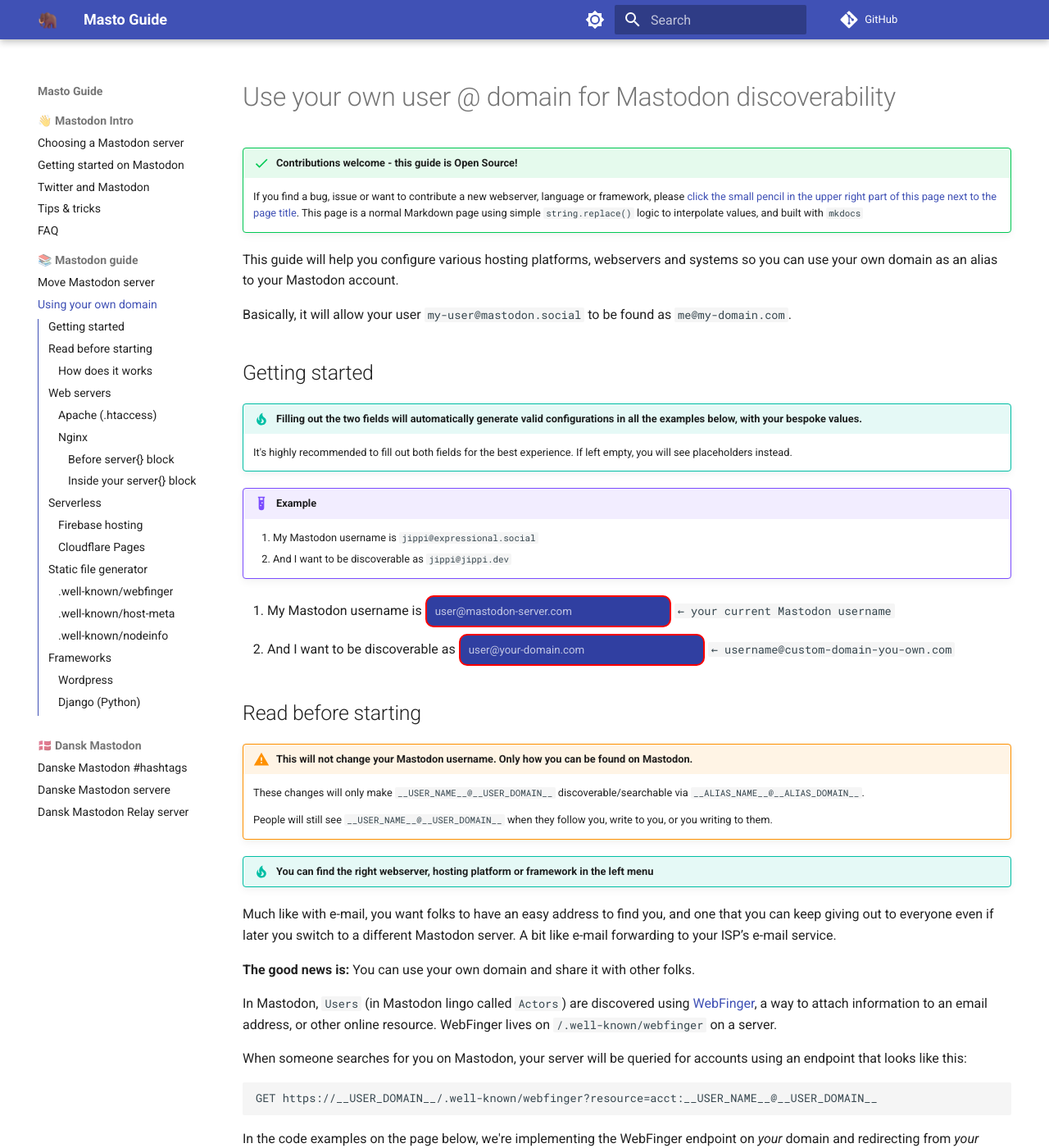
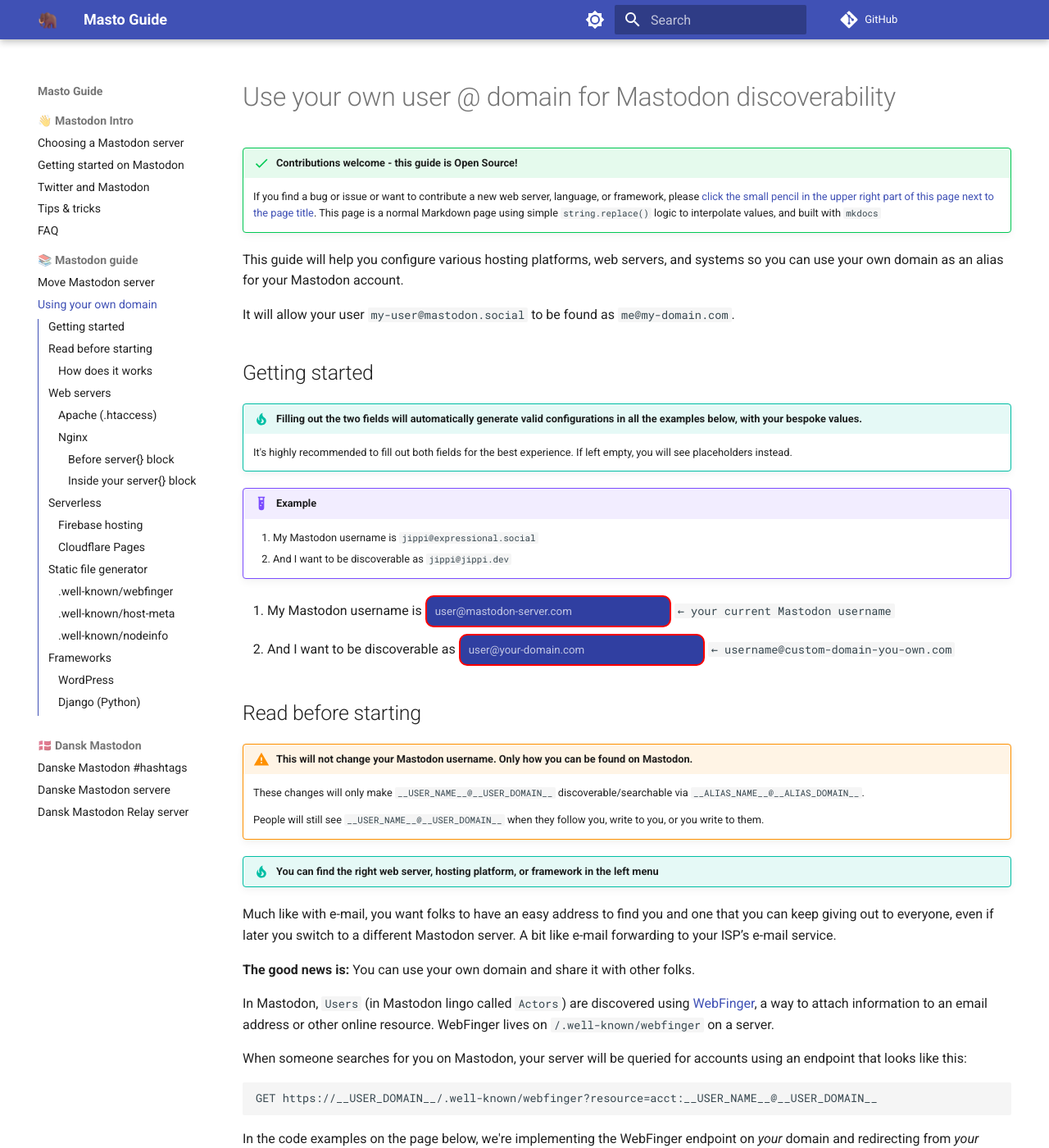
Before and after one commit to jippi/masto-guide, an MkDocs documentation site: the page built from docs/guide/use-your-own-domain.md, in a window 1280 px wide and 1400 px high. Shown: the whole window at 82% size. Built offline with MkDocs 1.6.1 and Material for MkDocs 9.7.7, drawn with Linux system fonts in a browser that asks for light colours; comment, search, counter and statistics services are not loaded; some of the changed text lies outside the part shown.

Commit message:
copy
Signed-off-by: Christian Winther <jippignu@gmail.com>

````diff
--- a/docs/guide/use-your-own-domain.md
+++ b/docs/guide/use-your-own-domain.md
@@ -2,11 +2,11 @@
 
 !!! success "Contributions welcome - this guide is Open Source!"
 
-    If you find a bug, issue or want to contribute a new webserver, language or framework, please [click the small pencil in the upper right part of this page next to the page title](https://github.com/jippi/masto-guide/blob/main/docs/guide/use-your-own-domain.md){target=_blank}. This page is a normal Markdown page using simple `string.replace()` logic to interpolate values, and built with `mkdocs`
+    If you find a bug or issue or want to contribute a new web server, language, or framework, please [click the small pencil in the upper right part of this page next to the page title](https://github.com/jippi/masto-guide/blob/main/docs/guide/use-your-own-domain.md){target=_blank}. This page is a normal Markdown page using simple `string.replace()` logic to interpolate values, and built with `mkdocs`
 
-This guide will help you configure various hosting platforms, webservers and systems so you can use your own domain as an alias to your Mastodon account.
+This guide will help you configure various hosting platforms, web servers, and systems so you can use your own domain as an alias for your Mastodon account.
 
-Basically, it will allow your user `my-user@mastodon.social` to be found as `me@my-domain.com`.
+It will allow your user `my-user@mastodon.social` to be found as `me@my-domain.com`.
 
 ## Getting started
 
@@ -28,15 +28,15 @@ Basically, it will allow your user `my-user@mastodon.social` to be found as `me@
 
     These changes will only make `__USER_NAME__@__USER_DOMAIN__` discoverable/searchable via `__ALIAS_NAME__@__ALIAS_DOMAIN__`.
 
-    People will still see `__USER_NAME__@__USER_DOMAIN__` when they follow you, write to you, or you writing to them.
+    People will still see `__USER_NAME__@__USER_DOMAIN__` when they follow you, write to you, or you write to them.
 
-!!! tip "You can find the right webserver, hosting platform or framework in the left menu"
+!!! tip "You can find the right web server, hosting platform, or framework in the left menu"
 
-Much like with e-mail, you want folks to have an easy address to find you, and one that you can keep giving out to everyone even if later you switch to a different Mastodon server. A bit like e-mail forwarding to your ISP’s e-mail service.
+Much like with e-mail, you want folks to have an easy address to find you and one that you can keep giving out to everyone, even if later you switch to a different Mastodon server. A bit like e-mail forwarding to your ISP’s e-mail service.
 
 **The good news is:** You can use your own domain and share it with other folks.
 
-In Mastodon, `Users` (in Mastodon lingo called `Actors`) are discovered using [WebFinger](https://webfinger.net/){target=_blank}, a way to attach information to an email address, or other online resource. WebFinger lives on `/.well-known/webfinger` on a server.
+In Mastodon, `Users` (in Mastodon lingo called `Actors`) are discovered using [WebFinger](https://webfinger.net/){target=_blank}, a way to attach information to an email address or other online resource. WebFinger lives on `/.well-known/webfinger` on a server.
 
 When someone searches for you on Mastodon, your server will be queried for accounts using an endpoint that looks like this:
 
@@ -50,15 +50,15 @@ In the code examples on the page below, we're implementing the WebFinger endpoin
 
 !!! tip "The WebFinger request flow looks like this when your alias is set up"
 
-This is a slightly more technical overview on how the alias functionality work in practice.
+This is a slightly more technical overview of how the alias functionality works.
 
 1. A user searches for `__ALIAS_NAME__@__ALIAS_DOMAIN__` on a Mastodon server called `example.com`
 1. The `example.com` Mastodon server queries the WebFinger endpoint at `__ALIAS_DOMAIN__`, asking for the `__ALIAS_NAME__@__ALIAS_DOMAIN__` user.
     1. `GET https://__ALIAS_DOMAIN__/.well-known/webfinger?resource=acct:__ALIAS_NAME__@__ALIAS_DOMAIN__`
-1. The webserver responsible for `__ALIAS_DOMAIN__` accepts the request and redirects the `example.com` Mastodon server to the `__USER_DOMAIN__` Mastodon server
-    1. The webserver responds with `HTTP/1.1 301 Moved Permanently`
-    1. The webserver with `Location: https://__USER_DOMAIN__/.well-known/webfinger?resource=acct:__USER_NAME__@__USER_DOMAIN__`
-1. The `example.com` Mastodon server follows the redirect and query the `__USER_DOMAIN_` WebFinger endpoint.
+1. The web server responsible for `__ALIAS_DOMAIN__` accepts the request and redirects the `example.com` Mastodon server to the `__USER_DOMAIN__` Mastodon server
+    1. The web server responds with `HTTP/1.1 301 Moved Permanently`
+    1. The web server with `Location: https://__USER_DOMAIN__/.well-known/webfinger?resource=acct:__USER_NAME__@__USER_DOMAIN__`
+1. The `example.com` Mastodon server follows the redirect and queries the `__USER_DOMAIN_` WebFinger endpoint.
     1. `GET https://__USER_DOMAIN__/.well-known/webfinger?resource=acct:__USER_NAME__@__USER_DOMAIN__`
 1. The `example.com` Mastodon server gets a valid `__USER_DOMAIN__` Mastodon profile back named `__USER_NAME__@__USER_DOMAIN__` and shows the result to the user that searched for you.
 
@@ -68,7 +68,7 @@ This is a slightly more technical overview on how the alias functionality work i
 
 !!! note "This configuration will redirect all usernames on `@__ALIAS_DOMAIN__` to your Mastodon account `__USER_NAME__@__USER_DOMAIN__`"
 
-Put the following in your `.htaccess` file
+Put the following in your `.htaccess` file.
 
 ```htaccess
 RewriteEngine On
@@ -79,7 +79,7 @@ RewriteRule ^.well-known/nodeinfo(.*)$ https://__USER_DOMAIN__/.well-known/nodei
 
 ### Nginx
 
-The following will set up nginx to redirect from your custom domain to your Mastodon account
+The following will set up nginx to redirect from your custom domain to your Mastodon account.
 
 #### Before server{} block
 
@@ -98,7 +98,7 @@ map $arg_resource $valid_mastodon {
     #       __ALIAS_NAME__-@__ALIAS_DOMAIN__
     #       anything-else@__ALIAS_DOMAIN__
     #
-    # and so on all pointing to
+    # and so on, all pointing to
     #
     #       __USER_NAME__@__USER_DOMAIN__
     #
@@ -170,7 +170,7 @@ Add the following `location` clause inside your `server{}` for your domain confi
 
 !!! note "This configuration will redirect all usernames on `@__ALIAS_DOMAIN__` to your Mastodon account `__USER_NAME__@__USER_DOMAIN__`"
 
-Add the following to your `firebase.json` file
+Add the following to your `firebase.json` file.
 
 ```json
 {
@@ -287,7 +287,7 @@ Assuming your public web directory for your website is `www/public`
 
 ## Frameworks
 
-### Wordpress
+### WordPress
 
 !!! note "This configuration will redirect all usernames on `@__ALIAS_DOMAIN__` to your Mastodon account `__USER_NAME__@__USER_DOMAIN__`"
 
@@ -302,7 +302,7 @@ Assuming your public web directory for your website is `www/public`
 
 <figure markdown>
 ![Export page](img/wordpress-redirection-plugin.png){loading=lazy}
-<figcaption style="float: inherit; width: auto">This is how the Wordpress Redirection form look.</figcaption>
+<figcaption style="float: inherit; width: auto">This is how the WordPress Redirection form look.</figcaption>
 </figure>
 
 <div style="clear: both" />
@@ -313,7 +313,7 @@ Assuming your public web directory for your website is `www/public`
 
 !!! note "This configuration will redirect all usernames on `@__ALIAS_DOMAIN__` to your Mastodon account `__USER_NAME__@__USER_DOMAIN__`"
 
-Add 3 views to your Django application like this
+Add 3 views to your Django application like this:
 
 ```python
 from proxy.views import proxy_view
@@ -333,7 +333,7 @@ def wellknown_nodeinfo(request):
     return proxy_view(request, remote_url)
 ```
 
-This uses the django-proxy package to provide the proxy_view. You might also want to put in a view that redirects yourdomain.com/@username:
+This uses the `django-proxy` package to provide the proxy_view. You might also want to put in a view that redirects yourdomain.com/@username:
 
 ```python
 from django.http import HttpResponseRedirect
````
Also changed, not shown: other parts of docs/guide/use-your-own-domain.md (+6 -6 lines).
